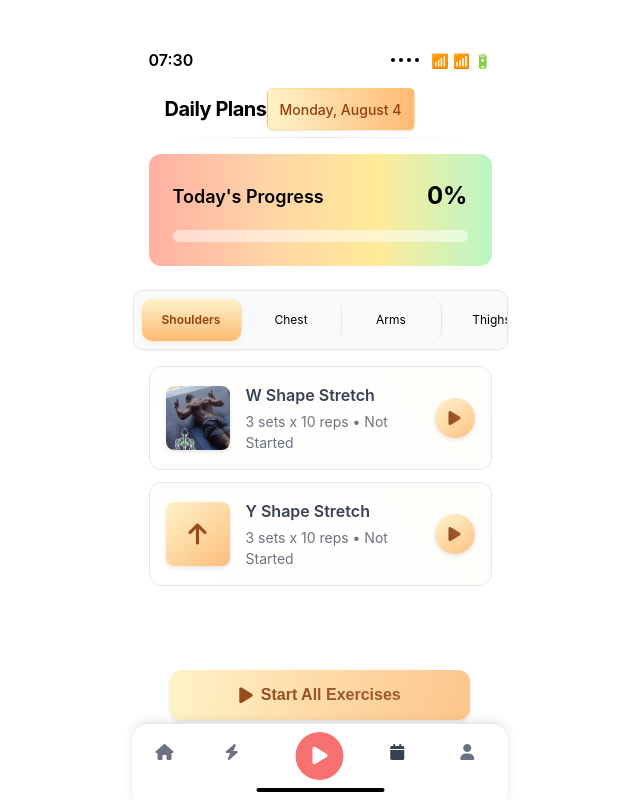
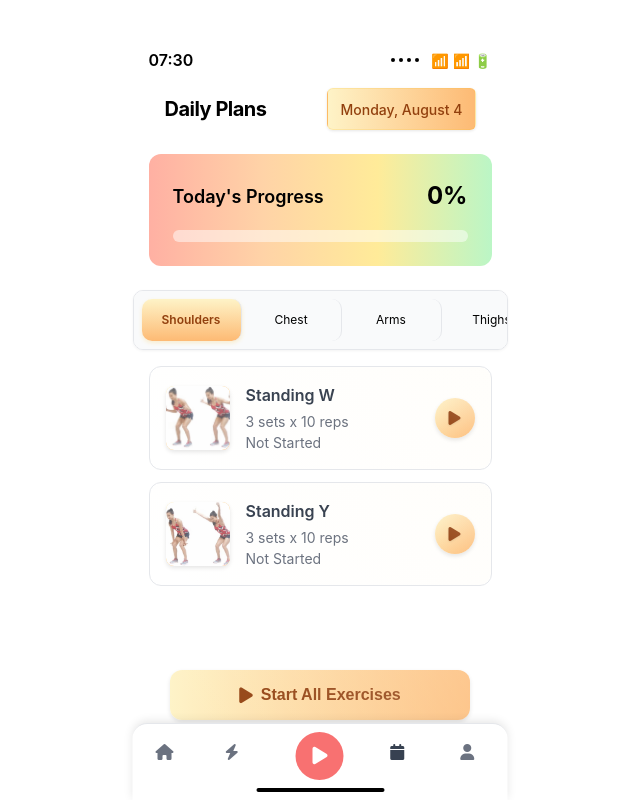
Before and after one commit to Jasonisnew/revibe, a plain HTML site: page pages/daily-plans/daily-plans.html in a window 1280 px wide. Shown: the whole page, without its empty margins (320-960 px from the left). Drawn offline with Linux system fonts and the light colour scheme.

Commit message:
美化了一下这个该死的daily plan

```diff
--- a/pages/daily-plans/daily-plans.css
+++ b/pages/daily-plans/daily-plans.css
@@ -3,21 +3,13 @@
 /* Header modifications for daily plans page */
 .header-content {
     display: flex;
-    justify-content: flex-start;
+    justify-content: space-between;
     align-items: center;
     padding: 0 1rem;
     position: relative;
 }
 
-.header-content::after {
-    content: '';
-    position: absolute;
-    bottom: -0.5rem;
-    left: 1rem;
-    right: 1rem;
-    height: 1px;
-    background: linear-gradient(to right, transparent, #e5e7eb, transparent);
-}
+
 
 .header-content h1 {
     font-size: 1.25rem;
--- a/pages/daily-plans/daily-plans.html
+++ b/pages/daily-plans/daily-plans.html
@@ -74,11 +74,12 @@
 
                     <div class="exercise-item">
                         <div class="exercise-photo">
-                            <img src="../../assets/images/w-shape-stretch.jpeg" alt="W Shape Stretch" style="width: 100%; height: 100%; object-fit: cover;">
+                            <img src="../../assets/images/shoulder-standingW.jpg" alt="Standing W" style="width: 100%; height: 100%; object-fit: cover;">
                         </div>
                         <div class="exercise-description">
-                            <h4>W Shape Stretch</h4>
-                            <p>3 sets x 10 reps • Not Started</p>
+                            <h4>Standing W</h4>
+                            <p>3 sets x 10 reps</p>
+                            <p>Not Started</p>
                         </div>
                         <button class="start-btn" onclick="startExercise('w-shape-stretch')">
                             <i class="fas fa-play"></i>
@@ -87,11 +88,12 @@
 
                     <div class="exercise-item">
                         <div class="exercise-photo">
-                            <i class="fas fa-arrow-up"></i>
+                            <img src="../../assets/images/shoulder-standingY.jpg" alt="Standing Y" style="width: 100%; height: 100%; object-fit: cover;">
                         </div>
                         <div class="exercise-description">
-                            <h4>Y Shape Stretch</h4>
-                            <p>3 sets x 10 reps • Not Started</p>
+                            <h4>Standing Y</h4>
+                            <p>3 sets x 10 reps</p>
+                            <p>Not Started</p>
                         </div>
                         <button class="start-btn" onclick="startExercise('y-shape-stretch')">
                             <i class="fas fa-play"></i>
@@ -104,11 +106,12 @@
 
                     <div class="exercise-item">
                         <div class="exercise-photo">
-                            <i class="fas fa-hand-paper"></i>
+                            <img src="../../assets/images/arms-standingT.jpg" alt="Side Arms Raise" style="width: 100%; height: 100%; object-fit: cover;">
                         </div>
                         <div class="exercise-description">
                             <h4>Side Arms Raise</h4>
-                            <p>3 sets x 10 reps • Not Started</p>
+                            <p>3 sets x 10 reps</p>
+                            <p>Not Started</p>
                         </div>
                         <button class="start-btn" onclick="startExercise('side-arms-raise')">
                             <i class="fas fa-play"></i>
@@ -121,11 +124,12 @@
 
                     <div class="exercise-item">
                         <div class="exercise-photo">
-                            <i class="fas fa-heart"></i>
+                            <img src="../../assets/images/chest-chestopener.jpg" alt="Chest Opener" style="width: 100%; height: 100%; object-fit: cover;">
                         </div>
                         <div class="exercise-description">
                             <h4>Chest Opener</h4>
-                            <p>3 sets x 10 reps • Not Started</p>
+                            <p>3 sets x 10 reps</p>
+                            <p>Not Started</p>
                         </div>
                         <button class="start-btn" onclick="startExercise('chest-opener')">
                             <i class="fas fa-play"></i>
@@ -138,11 +142,12 @@
 
                     <div class="exercise-item">
                         <div class="exercise-photo">
-                            <i class="fas fa-arrows-alt-v"></i>
+                            <img src="../../assets/images/Quadriceps-seatedkneextesion.jpg" alt="Seated Knee Extension" style="width: 100%; height: 100%; object-fit: cover;">
                         </div>
                         <div class="exercise-description">
                             <h4>Seated Knee Extension</h4>
-                            <p>3 sets x 12 reps • Not Started</p>
+                            <p>3 sets x 12 reps</p>
+                            <p>Not Started</p>
                         </div>
                         <button class="start-btn" onclick="startExercise('seated-knee-extension')">
                             <i class="fas fa-play"></i>
@@ -151,11 +156,12 @@
 
                     <div class="exercise-item">
                         <div class="exercise-photo">
-                            <i class="fas fa-walking"></i>
+                            <img src="../../assets/images/hamstring-minisquat.jpg" alt="Mini Squat" style="width: 100%; height: 100%; object-fit: cover;">
                         </div>
                         <div class="exercise-description">
                             <h4>Mini Squat</h4>
-                            <p>3 sets x 10 reps • Not Started</p>
+                            <p>3 sets x 10 reps</p>
+                            <p>Not Started</p>
                         </div>
                         <button class="start-btn" onclick="startExercise('mini-squat')">
                             <i class="fas fa-play"></i>
@@ -168,11 +174,12 @@
 
                     <div class="exercise-item">
                         <div class="exercise-photo">
-                            <img src="../../assets/images/w-shape-stretch.jpeg" alt="W Shape Stretch" style="width: 100%; height: 100%; object-fit: cover;">
+                            <img src="../../assets/images/w-shape-stretch.jpeg" alt="Standing W" style="width: 100%; height: 100%; object-fit: cover;">
                         </div>
                         <div class="exercise-description">
-                            <h4>W Shape Stretch</h4>
-                            <p>3 sets x 10 reps • Not Started</p>
+                            <h4>Standing W</h4>
+                            <p>3 sets x 10 reps</p>
+                            <p>Not Started</p>
                         </div>
                         <button class="start-btn" onclick="startExercise('w-shape-stretch')">
                             <i class="fas fa-play"></i>
@@ -181,11 +188,12 @@
 
                     <div class="exercise-item">
                         <div class="exercise-photo">
-                            <i class="fas fa-arrow-up"></i>
+                            <img src="../../assets/images/shoulder-standingY.jpg" alt="Standing Y" style="width: 100%; height: 100%; object-fit: cover;">
                         </div>
                         <div class="exercise-description">
-                            <h4>Y Shape Stretch</h4>
-                            <p>3 sets x 10 reps • Not Started</p>
+                            <h4>Standing Y</h4>
+                            <p>3 sets x 10 reps</p>
+                            <p>Not Started</p>
                         </div>
                         <button class="start-btn" onclick="startExercise('y-shape-stretch')">
                             <i class="fas fa-play"></i>
--- a/pages/daily-plans/daily-plans.js
+++ b/pages/daily-plans/daily-plans.js
@@ -43,14 +43,14 @@ const exercises = {
 
     // Shoulders exercises
     'w-shape-stretch': {
-        name: 'W Shape Stretch',
+        name: 'Standing W',
         duration: '3 minutes',
         category: 'shoulders',
         description: '3 sets x 10 reps • Shoulder mobility',
         icon: 'fas fa-arrows-alt-h'
     },
     'y-shape-stretch': {
-        name: 'Y Shape Stretch',
+        name: 'Standing Y',
         duration: '3 minutes',
         category: 'shoulders',
         description: '3 sets x 10 reps • Shoulder flexibility',
```
